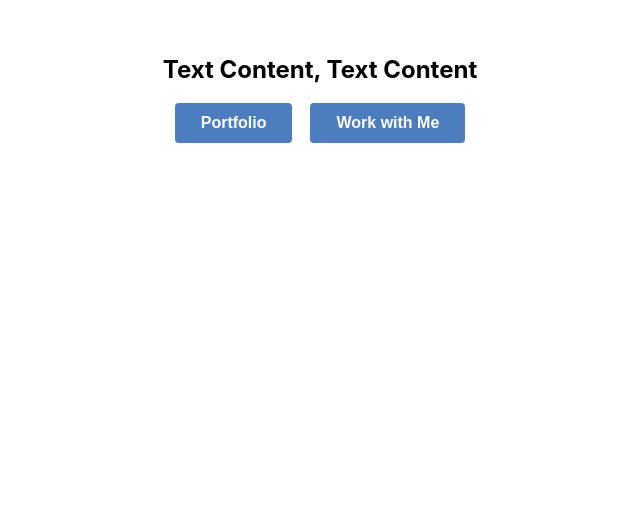
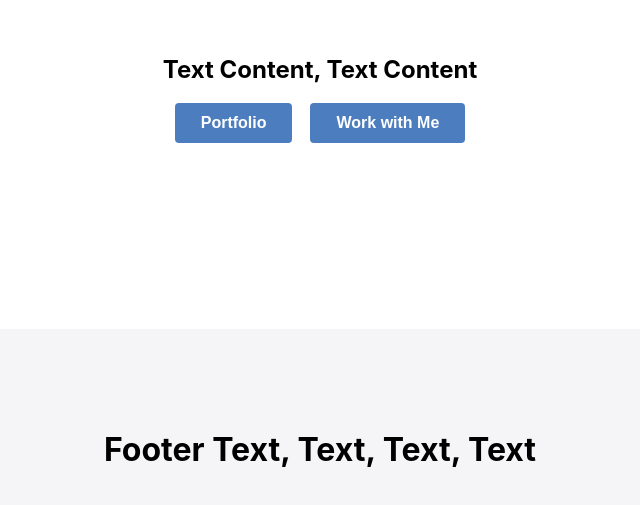
Before and after one commit to satele99/07-23-portfolio, a React (Create React App) app in the folder freelance_portfolio/: page / in a window 1280 px wide. Shown: the part 1185-1690 px from the top of the page, without its empty margins (320-960 px from the left). Before the commit the page ends 1514 px from the top, so only its background shows below. Built offline with nearby package versions, Linux system fonts and the light colour scheme.

Commit message:
fixed nav dropwdown

```diff
--- a/freelance_portfolio/src/App.js
+++ b/freelance_portfolio/src/App.js
@@ -1,4 +1,5 @@
 import './App.css';
+import Footer from './components/Footer';
 import MidSection from './components/MidSection';
 import Nav from './components/Navbar';
 import Section from './components/Section';
@@ -10,6 +11,7 @@ function App() {
       <Section/>
       <MidSection/>
       <Section/>
+      <Footer/>
     </div>
   );
 }
--- /dev/null
+++ b/freelance_portfolio/src/components/Footer.jsx
@@ -0,0 +1,13 @@
+import styles from '../styles/Footer.module.css'
+
+export default function Footer(){
+    return (
+        <footer className={styles.footer}>
+            <div className={styles.content}>
+
+                <h1>Footer Text, Text, Text, Text</h1>
+
+            </div>
+        </footer>
+    )
+}
--- /dev/null
+++ b/freelance_portfolio/src/styles/Footer.module.css
@@ -0,0 +1,16 @@
+
+.footer {
+    background-color: #f5f5f7;
+    height: 30%;
+    display: flex;
+    flex-direction: column;
+    align-items: center;
+    justify-content: center;
+}
+
+.content {
+    display: flex;
+    flex-direction: column;
+    align-items: center;
+    justify-content: center;
+}
--- a/freelance_portfolio/src/styles/Nav.module.css
+++ b/freelance_portfolio/src/styles/Nav.module.css
@@ -92,19 +92,23 @@
     top: 5em;
     left: 0;
     right: 0;
-    height: 70px;
+    top: 4.5rem;
+    height: unset;
     width: unset;
     max-width: 100%;
     min-width: 55%;
     margin: 0;
-    padding: 0;
+    padding: 9px;
     border-radius: 10px;
     font-weight: 500;
     transition: visibility 0.5s ease-in;
+    display: flex;
+    flex-direction: column;
     gap: 2rem;
     align-items: center;
     justify-content: center;
 }
+
 
 .dropdown_content > li:hover {
     cursor: pointer;
```
